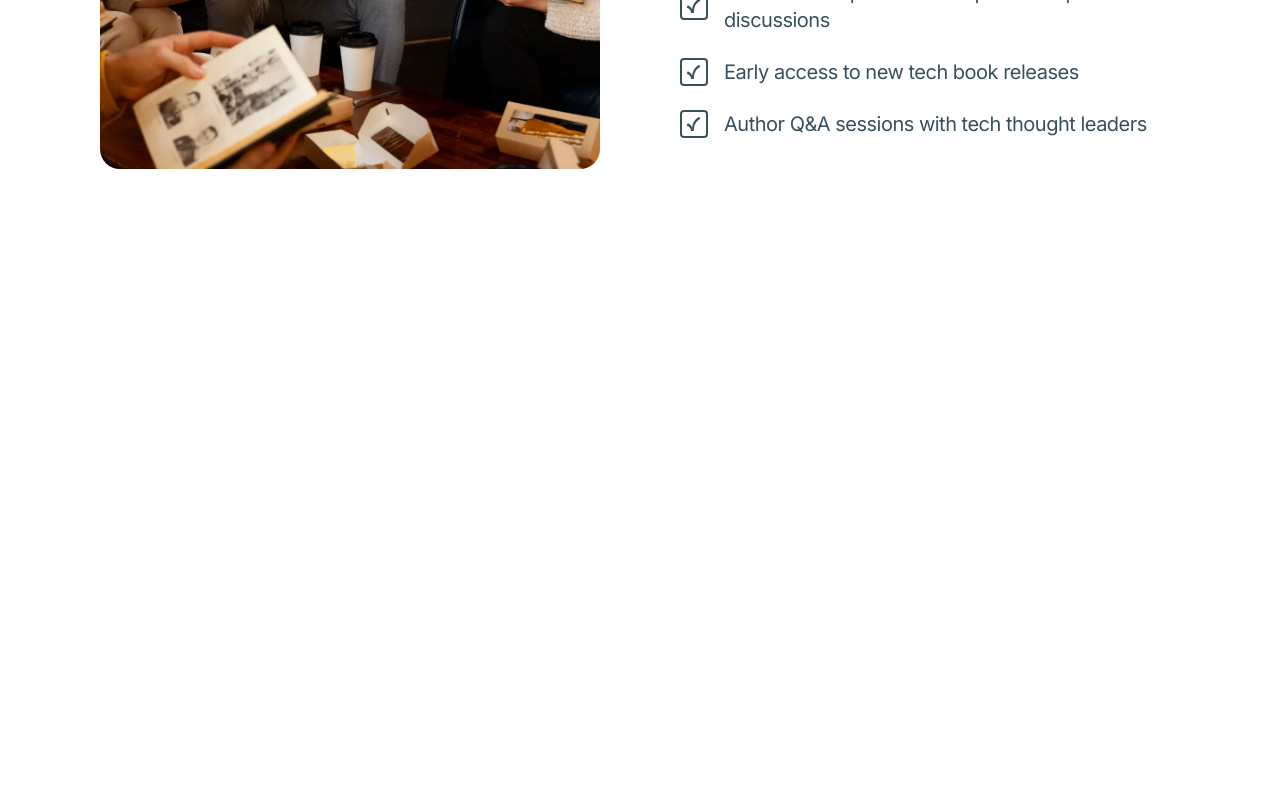
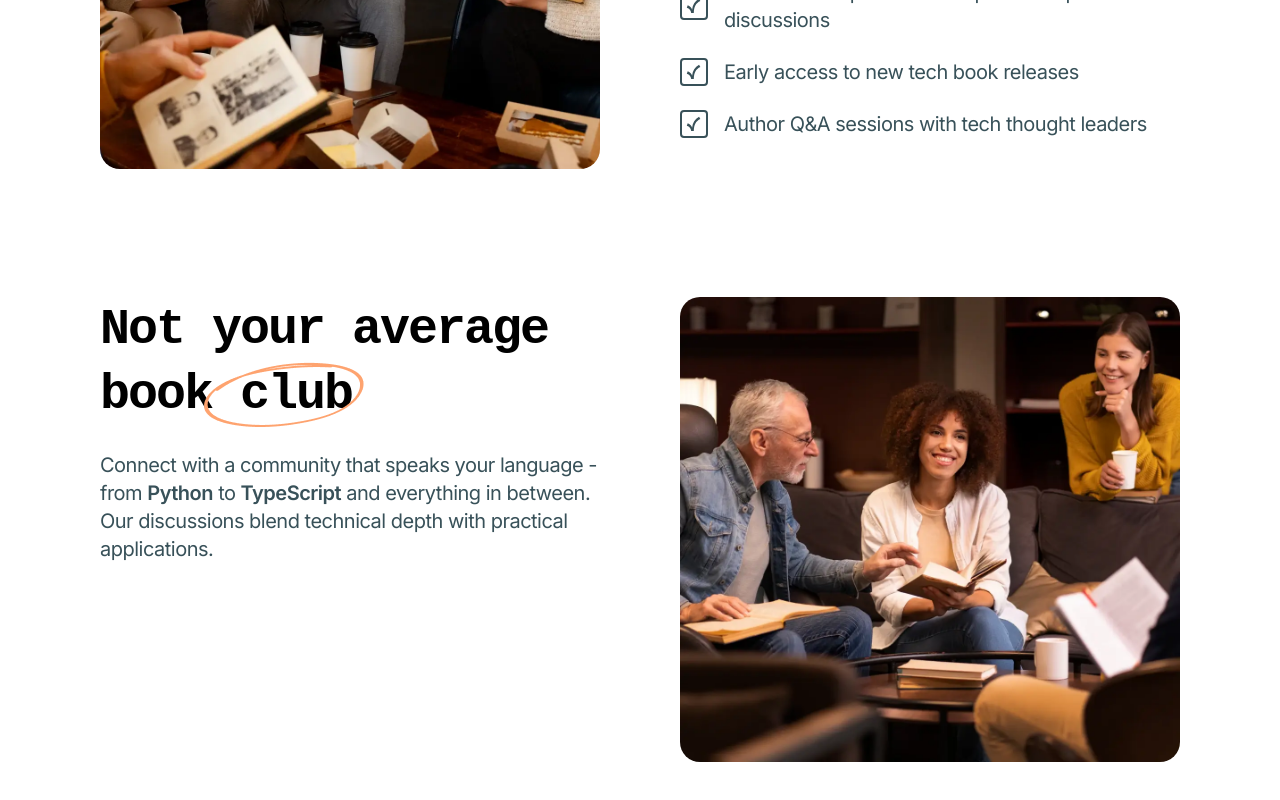
Before and after one commit to d-zucho/techbookclub, a React (Vite) app: page / in a window 1280 px wide. Shown: the part 1169-1969 px from the top of the page. Before the commit the page ends 1466 px from the top, so only its background shows below. Built offline with nearby package versions, Linux system fonts and the light colour scheme; a web font is replaced by a local one.

Commit message:
add about section

```diff
--- a/src/App.tsx
+++ b/src/App.tsx
@@ -1,4 +1,5 @@
 import './App.css'
+import About from './components/About'
 import Features from './components/Features'
 import Hero from './components/Hero'
 
@@ -8,6 +9,7 @@ function App() {
       <div>
         <Hero />
         <Features />
+        <About />
       </div>
     </>
   )
--- /dev/null
+++ b/src/components/About.tsx
@@ -0,0 +1,54 @@
+import MaxWidthWrapper from './MaxWidthWrapper'
+import AboutImage from '/images/image-not-average-desktop.webp'
+import Circle from '/images/pattern-circle.png'
+
+const About = () => {
+  return (
+    <section className='mb-32'>
+      <MaxWidthWrapper>
+        <div className='flex flex-col lg:flex-row gap-20'>
+          {/* left */}
+          <div className='lg:w-1/2'>
+            <div className='flex flex-col gap-6'>
+              <div>
+                <h2 className='text-[34px] font-semibold font-mono tracking-[-2px] leading-[130%] sm:text-[50px]'>
+                  Not your average
+                  <span className='block'>
+                    book{' '}
+                    <span className='relative'>
+                      club
+                      <img
+                        src={Circle}
+                        alt=''
+                        // className='absolute -top-1 lg:-top-3 sm:h-[65px] -left-2 h-[50px] lg:h-[80px] -right-3 w-[200px] max-w-sm'
+                        className='absolute lg:max-w-sm  -right-4 lg:-right-3 -top-1 max-w-none max-h-[120%] lg:max-h-[140%]'
+                      />
+                    </span>
+                  </span>
+                  {/* <span className='opacity-0'>{' .'}</span> */}
+                </h2>
+              </div>
+              <p className='text-neutral-700 font-inter text-xl tracking-tight leading-[140%] lg:font-normal'>
+                Connect with a community that speaks your language - from{' '}
+                <span className='font-semibold'>Python</span> to{' '}
+                <span className='font-semibold'>TypeScript</span> and everything
+                in between. Our discussions blend technical depth with practical
+                applications.
+              </p>
+            </div>
+          </div>
+          {/* right */}
+          <div className='max-w-[700px] lg:max-w-none mx-auto lg:mx-0 lg:w-1/2'>
+            <img
+              src={AboutImage}
+              alt='About Us'
+              className='rounded-[20px] w-full h-full object-cover'
+            />
+          </div>
+        </div>
+      </MaxWidthWrapper>
+    </section>
+  )
+}
+
+export default About
```
